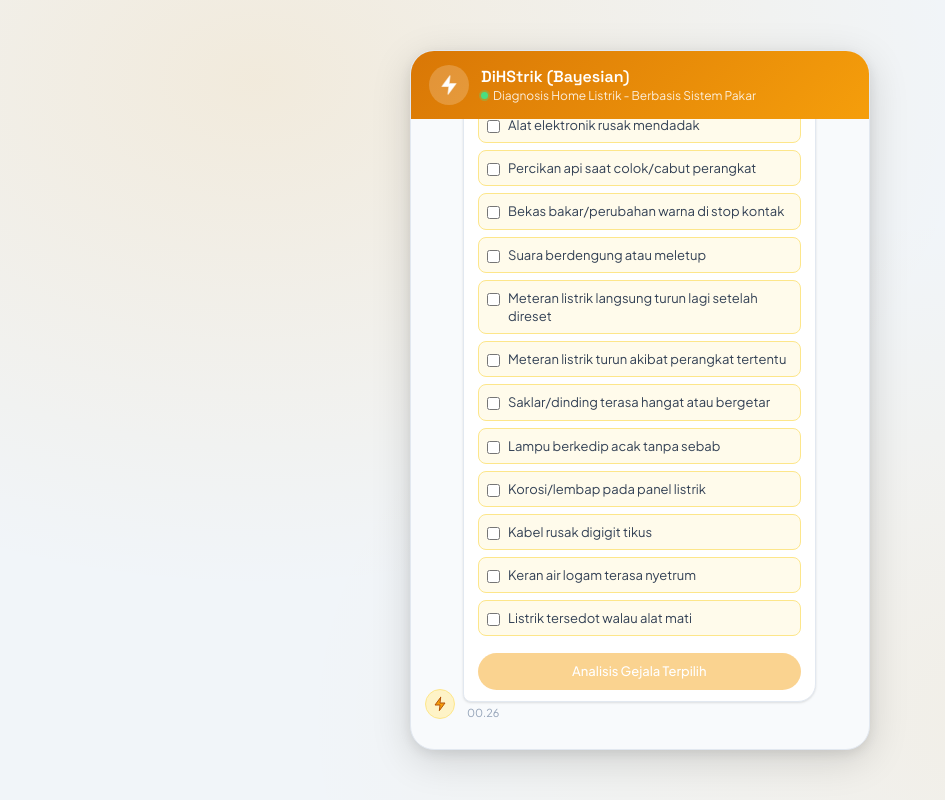
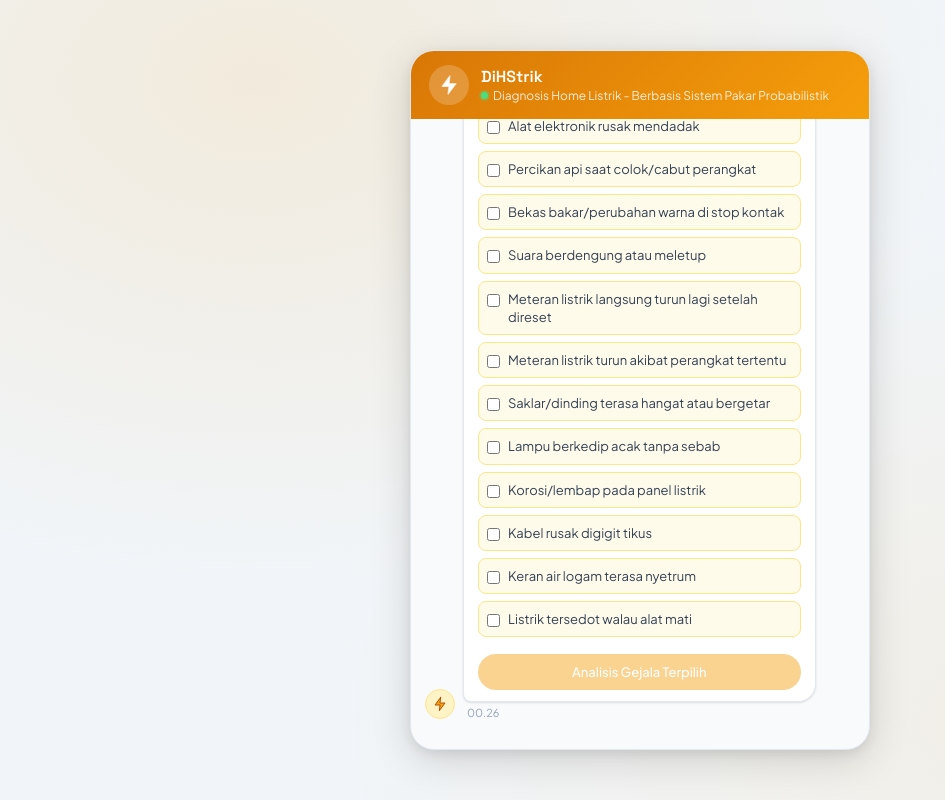
Before and after one commit to hasbyas1/DiHStrik, a React (Create React App) app: page / in a window 1280 px wide. Shown: the whole page, without its empty margins (0-945 px from the left). Built offline with nearby package versions, Linux system fonts and the light colour scheme.

Commit message:
chatbot history update and saved + ui symptoms shows

```diff
--- a/src/components/ChatBot.js
+++ b/src/components/ChatBot.js
@@ -14,6 +14,7 @@ function buildBotMessage(text, isSymptomSelector = false, results = null) {
     text,
     isSymptomSelector,
     results,
+    finalSelection: null, // Tempat menyimpan snapshot pilihan gejala
     time: getTime(),
   };
 }
@@ -52,11 +53,11 @@ function TypingIndicator() {
 /* ─── Main ChatBot ─── */
 export default function ChatBot() {
   const [messages, setMessages] = useState([
-    buildBotMessage("Halo! Saya DiHStrik 👋\n\nSistem saya sekarang dilengkapi algoritma Naive Bayes untuk mendiagnosis masalah berdasarkan multigejala.\n\nSilakan centang semua gejala yang sedang Anda alami di bawah ini:", true)
+    buildBotMessage("Halo! Saya DiHStrik 👋\n\nSilakan centang semua gejala yang sedang Anda alami di bawah ini:", true)
   ]);
   const [isTyping, setIsTyping] = useState(false);
   const [selectedSymptoms, setSelectedSymptoms] = useState([]);
-  const [isSelectorDisabled, setIsSelectorDisabled] = useState(false);
+  const [disabledMsgIds, setDisabledMsgIds] = useState(new Set()); // Untuk mengunci pesan lama
 
   const messagesEndRef = useRef(null);
 
@@ -70,58 +71,66 @@ export default function ChatBot() {
     );
   };
 
-  const handleAnalyze = () => {
+  const handleAnalyze = (msgId) => {
     if (selectedSymptoms.length === 0) return;
 
-    setIsSelectorDisabled(true); // Kunci checkbox agar tidak bisa diubah lagi untuk sesi ini
+    // 1. Kunci pesan ini agar tidak bisa dicheck lagi
+    setDisabledMsgIds(prev => new Set(prev).add(msgId));
 
-    // Tampilkan pesan user berupa jumlah gejala yang dipilih
-    const userMsg = buildUserMessage(`Menganalisis ${selectedSymptoms.length} gejala terpilih...`);
-    setMessages(prev => [...prev, userMsg]);
+    // 2. Snapshot pilihan saat ini ke dalam objek pesan tersebut
+    setMessages(prev => prev.map(m =>
+      m.id === msgId ? { ...m, finalSelection: [...selectedSymptoms] } : m
+    ));
+
+    // 3. Ambil teks gejala untuk ditampilkan di chat user
+    const selectedSymptomTexts = selectedSymptoms.map(id => {
+      const symptomObj = SYMPTOMS.find(s => s.id === id);
+      return symptomObj ? `• ${symptomObj.text}` : "";
+    }).join("\n");
+
+    const userMsgText = `Tolong analisis ${selectedSymptoms.length} gejala berikut:\n${selectedSymptomTexts}`;
+    setMessages(prev => [...prev, buildUserMessage(userMsgText)]);
+
     setIsTyping(true);
 
-    // Proses Kalkulasi Teorema Bayes
     setTimeout(() => {
       setIsTyping(false);
       const diagnosisResults = calculateBayesianDiagnosis(selectedSymptoms);
-
-      // Ambil top 3 hasil tertinggi
       const topResults = diagnosisResults.slice(0, 3).filter(r => parseFloat(r.percentage) > 0);
 
-      let replyText = "Berdasarkan analisis probabilitas Naive Bayes dari gejala yang Anda pilih, berikut adalah kemungkinan penyebab utama:\n";
+      let replyText = "Berdasarkan analisis probabilitas Naive Bayes, berikut adalah kemungkinan penyebab utama:";
 
       setMessages(prev => [
         ...prev,
         buildBotMessage(replyText, false, topResults),
-        buildBotMessage("Apakah Anda ingin melakukan diagnosis ulang dengan gejala lain?", true) // Tampilkan ulang selector baru
+        buildBotMessage("Apakah Anda ingin melakukan diagnosis ulang?", true)
       ]);
 
-      // Reset pilihan untuk diagnosis berikutnya
+      // 4. RESET state global agar selector baru mulai dari nol
       setSelectedSymptoms([]);
-      setIsSelectorDisabled(false);
     }, 1500);
   };
 
   return (
     <div className="chatbot-shell">
-      {/* Header */}
       <header className="chat-header">
         <div className="header-icon">
           <svg viewBox="0 0 24 24" fill="none"><path d="M13 2L4.5 13.5H12L11 22L19.5 10.5H12L13 2Z" fill="#fff" stroke="rgba(255,255,255,0.6)" strokeWidth="1.5" strokeLinecap="round" strokeLinejoin="round" /></svg>
         </div>
         <div className="header-info">
-          <span className="header-name">DiHStrik (Bayesian)</span>
-          <span className="header-status"><span className="status-dot" />Diagnosis Home Listrik - Berbasis Sistem Pakar</span>
+          <span className="header-name">DiHStrik</span>
+          <span className="header-status"><span className="status-dot" />Diagnosis Home Listrik - Berbasis Sistem Pakar Probabilistik</span>
         </div>
       </header>
 
-      {/* Messages */}
       <div className="chat-messages">
         <div className="date-divider">Sesi Analisis Dimulai</div>
 
         {messages.map((msg) => {
           const isBot = msg.from === "bot";
-          const lines = msg.text.split("\n").filter(Boolean);
+          const isLocked = disabledMsgIds.has(msg.id);
+          // Gunakan finalSelection jika sudah dikunci, jika belum gunakan state global
+          const currentViewSelection = isLocked ? (msg.finalSelection || []) : selectedSymptoms;
 
           return (
             <div key={msg.id} className={`msg-row ${msg.from}`}>
@@ -129,9 +138,8 @@ export default function ChatBot() {
               <div className="msg-col">
                 {isBot && <span className="sender-label">Sistem Pakar</span>}
                 <div className={`bubble ${msg.from}`}>
-                  {lines.map((line, i) => <p key={i} style={{ marginBottom: "6px" }}>{line}</p>)}
+                  {msg.text.split("\n").filter(Boolean).map((line, i) => <p key={i} style={{ marginBottom: "6px" }}>{line}</p>)}
 
-                  {/* Render Hasil Analisis Bayesian */}
                   {msg.results && (
                     <div style={{marginTop: '10px'}}>
                       {msg.results.map((res, idx) => (
@@ -140,15 +148,12 @@ export default function ChatBot() {
                             <span className="severity-badge badge-danger">#{idx + 1}</span>
                             <span className="diag-title">{res.name}</span>
                           </div>
-                          <div className="diag-explanation">
-                            Probabilitas: <strong>{res.percentage}%</strong>
-                          </div>
+                          <div className="diag-explanation">Probabilitas: <strong>{res.percentage}%</strong></div>
                         </div>
                       ))}
                     </div>
                   )}
 
-                  {/* Render Form Gejala (Checkbox) */}
                   {msg.isSymptomSelector && (
                     <div className="options-wrap" style={{marginTop: '12px'}}>
                       {SYMPTOMS.map(s => (
@@ -156,27 +161,29 @@ export default function ChatBot() {
                           display: 'flex', gap: '8px', alignItems: 'flex-start',
                           padding: '8px', background: 'var(--amber-50)',
                           border: '1px solid var(--amber-200)', borderRadius: '8px',
-                          cursor: isSelectorDisabled ? 'not-allowed' : 'pointer',
-                          opacity: isSelectorDisabled ? 0.6 : 1
+                          cursor: isLocked ? 'not-allowed' : 'pointer',
+                          opacity: isLocked ? 0.7 : 1
                         }}>
                           <input
                             type="checkbox"
-                            checked={selectedSymptoms.includes(s.id)}
-                            onChange={() => handleToggleSymptom(s.id)}
-                            disabled={isSelectorDisabled}
+                            checked={currentViewSelection.includes(s.id)}
+                            onChange={() => !isLocked && handleToggleSymptom(s.id)}
+                            disabled={isLocked}
                             style={{marginTop: '4px'}}
                           />
                           <span style={{fontSize: '13px', lineHeight: '1.4', color: 'var(--slate-700)'}}>{s.text}</span>
                         </label>
                       ))}
-                      <button
-                        className="opt-btn"
-                        style={{marginTop: '10px', background: 'var(--amber-500)', color: 'white', textAlign: 'center', borderColor: 'var(--amber-600)'}}
-                        onClick={handleAnalyze}
-                        disabled={selectedSymptoms.length === 0 || isSelectorDisabled}
-                      >
-                        Analisis Gejala Terpilih
-                      </button>
+                      {!isLocked && (
+                        <button
+                          className="opt-btn"
+                          style={{marginTop: '10px', background: 'var(--amber-500)', color: 'white', textAlign: 'center'}}
+                          onClick={() => handleAnalyze(msg.id)}
+                          disabled={selectedSymptoms.length === 0}
+                        >
+                          Analisis Gejala Terpilih
+                        </button>
+                      )}
                     </div>
                   )}
                 </div>
--- a/src/data/knowledgeBase.js
+++ b/src/data/knowledgeBase.js
@@ -33,7 +33,6 @@ export const SYMPTOMS = [
   { id: "S16", text: "Saklar/dinding terasa hangat atau bergetar", probs: ["ST", "R", "ST", "ST", "R", "ST", "ST"] },
   { id: "S17", text: "Lampu berkedip acak tanpa sebab", probs: ["R", "R", "ST", "ST", "-", "T", "-"] },
   { id: "S18", text: "Korosi/lembap pada panel listrik", probs: ["-", "-", "ST", "ST", "ST", "T", "R"] },
-
   { id: "S19", text: "Kabel rusak digigit tikus", probs: ["R", "ST", "ST", "-", "ST", "ST", "ST"] },
   { id: "S20", text: "Keran air logam terasa nyetrum", probs: ["-", "-", "ST", "-", "-", "-", "-"] },
   { id: "S21", text: "Listrik tersedot walau alat mati", probs: ["-", "-", "ST", "-", "-", "ST", "-"] },
```
Also changed, not shown: src/components/asdasd.js (added, +201 -0 lines).
